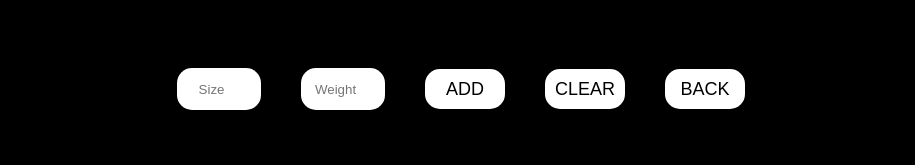
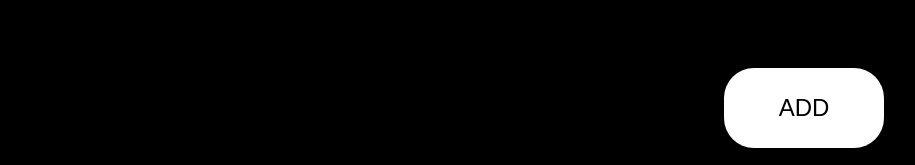
Before and after one commit to bhargabdhungel/equipment_selection, a React (Vite) app: page / in a window 1280 px wide. Shown: the part 618-783 px from the top of the page, without its empty margins (179-1094 px from the left). Built offline with nearby package versions, Linux system fonts and the light colour scheme.

Commit message:
more allignment

```diff
--- a/src/App.css
+++ b/src/App.css
@@ -11,35 +11,39 @@ h1 {
 }
 
 .point input {
-  width: 80px;
-  height: 40px;
+  width: 160px;
+  height: 80px;
   display: inline;
   border: none;
-  border-radius: 15px;
+  border-radius: 30px;
   margin: 20px;
   text-align: center;
+  font-size: 24px;
 }
 
 .button {
   margin-top: 20px;
   margin-bottom: 20px;
   border: none;
-  border-radius: 15px;
-  font-size: 18px;
+  border-radius: 30px;
+  font-size: 24px;
   margin: 20px;
   text-align: center;
-  width: 80px;
-  height: 40px;
+  width: 160px;
+  height: 80px;
   background-color: rgb(255, 255, 255);
   color: black;
   font-weight: 500;
+  display: block;
+  /* background-color: green; */
 }
 
 #pointForm {
   display: flex;
-  justify-content: center;
   align-items: center;
   margin: 50px;
+  justify-content: space-around;
+  /* background-color: green; */
 }
 
 .graph {
@@ -52,3 +56,11 @@ h1 {
   align-items: center;
   border-radius: 30px;
 }
+
+.point {
+  /* background-color: red; */
+}
+
+.func-button {
+  /* background-color: blue; */
+}
--- a/src/InputPoints.jsx
+++ b/src/InputPoints.jsx
@@ -63,9 +63,11 @@ function InputPoints() {
     <div>
       <form id="pointForm" onSubmit={handleSubmit}>
         <Point />
-        <AddPoint />
-        <ClearPoints />
-        <BackPoint />
+        <div className="func-button">
+          <AddPoint />
+          <ClearPoints />
+          <BackPoint />
+        </div>
       </form>
     </div>
   );
```
